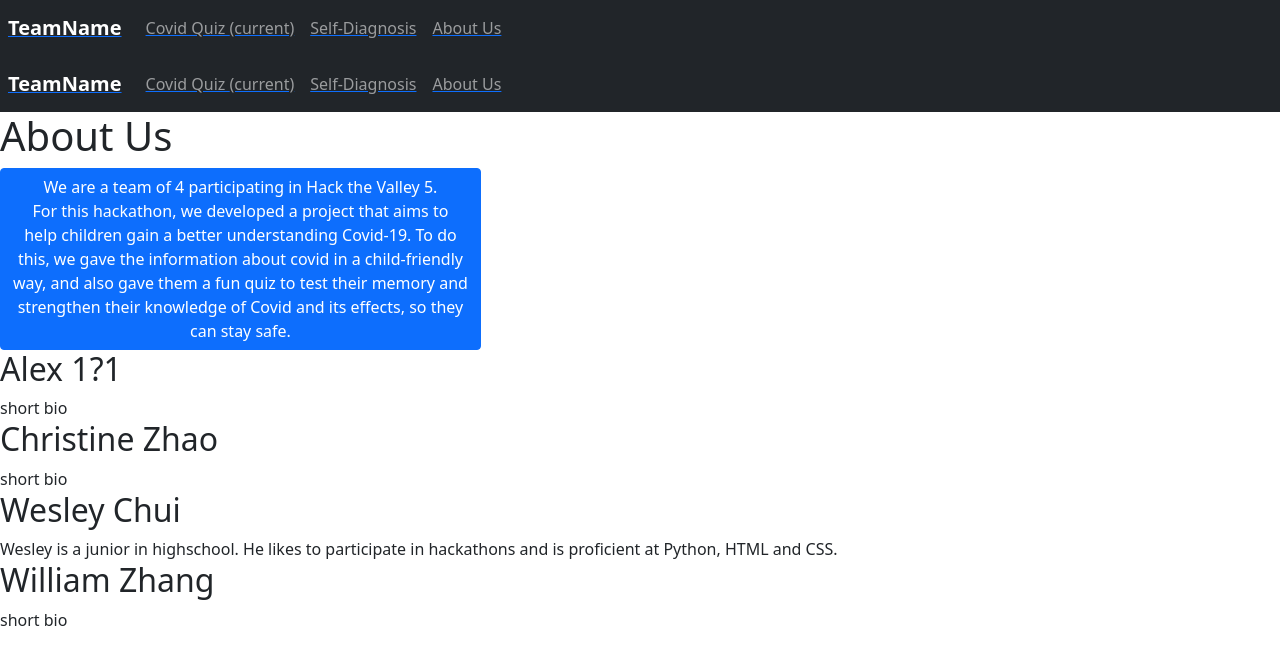
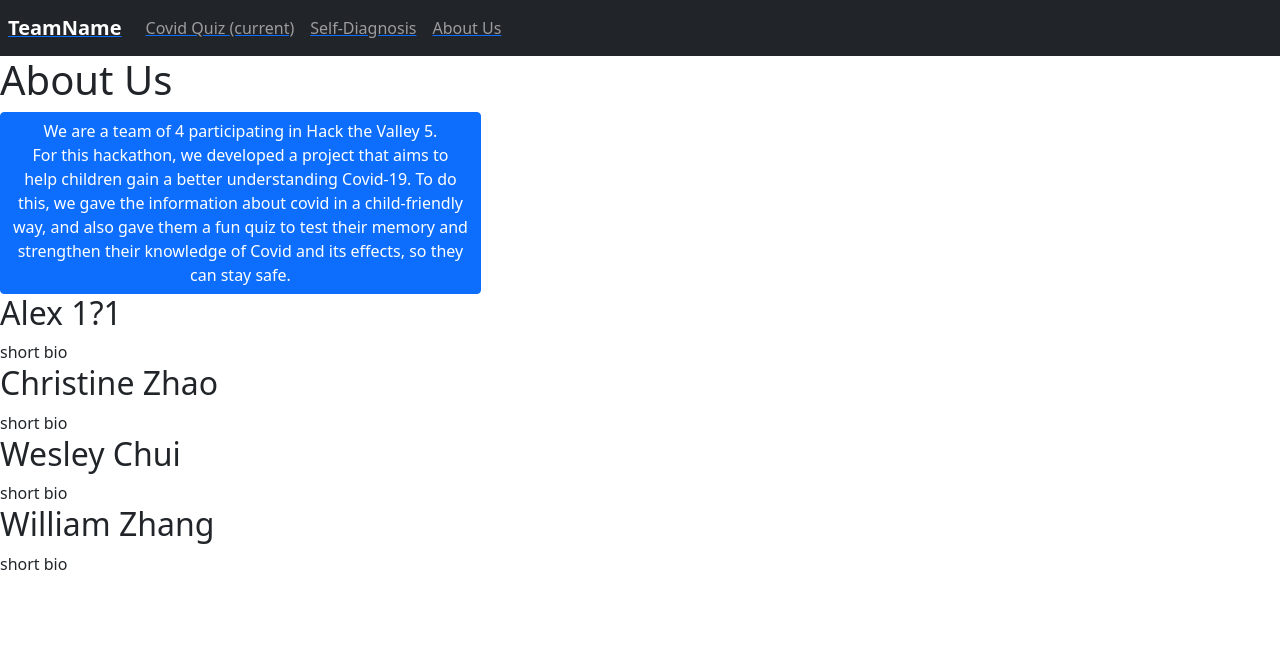
Before and after one commit to kayn0111034/htv-2021, a React (Create React App) app: page /aboutus in a window 1280 px wide. Shown: the top 664 px of the page. Built offline with nearby package versions, Linux system fonts and the light colour scheme.

Commit message:
deleted duplicate navbar

```diff
--- a/src/App.js
+++ b/src/App.js
@@ -42,7 +42,7 @@ function App() {
     <Router>
       <div className ="navBar">
         <NavBar startQuiz={()=> {getQuestions()}}></NavBar>
-        <NavBar></NavBar>
+
       </div>
       <Route path="/" exact render={()=>{
         return(
--- a/src/components/AboutUs.jsx
+++ b/src/components/AboutUs.jsx
@@ -13,7 +13,6 @@ const AboutUs = () => {
            </button>
 
 
-
            <div>
                <h2>Alex 1?1</h2>
                <div>short bio</div>
@@ -25,8 +24,7 @@ const AboutUs = () => {
            <div>
                <h2>Wesley Chui</h2>
                 <div>
-                    Wesley is a junior in highschool.
-                    He likes to participate in hackathons and is proficient at Python, HTML and CSS.
+                   short bio
                 </div>
                </div>
             <div>
```
